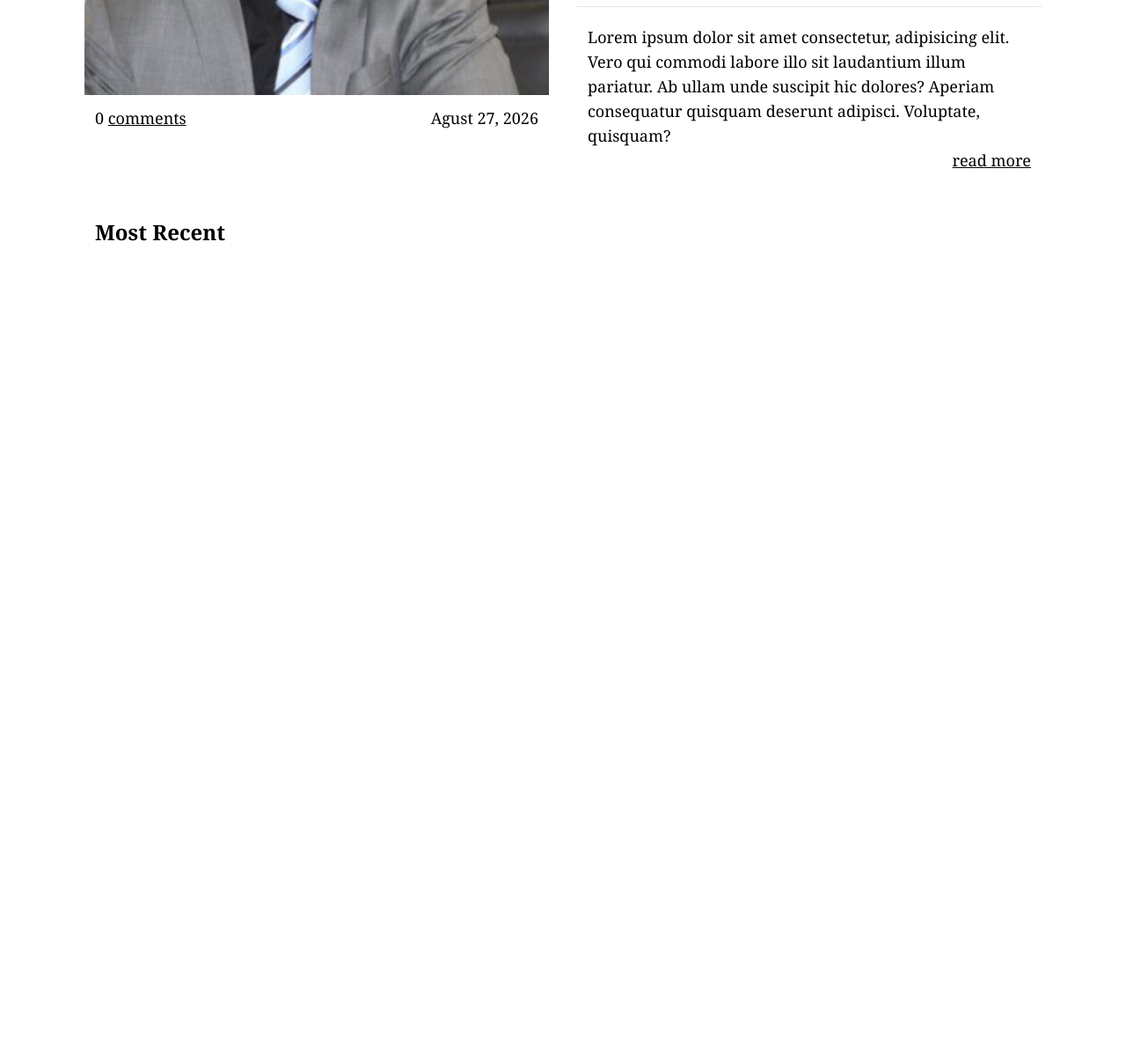
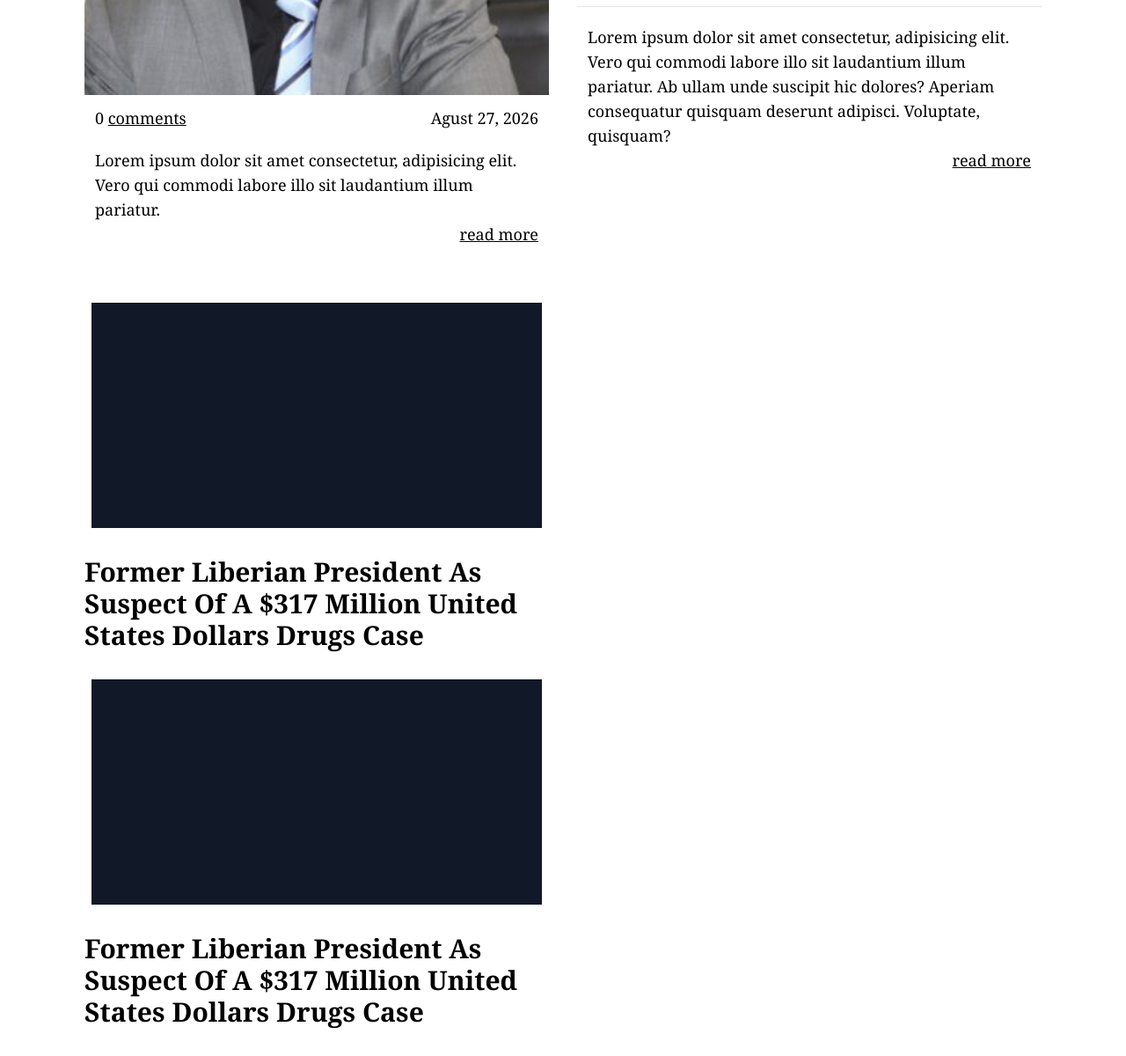
Before and after one commit to Gabriel-3191997/news_website, a website built with Vite: page index.html in a window 1280 px wide. Shown: the part 904-2104 px from the top of the page at 88% size. Before the commit the page ends 1184 px from the top, so only its background shows below. Built offline with nearby package versions, Linux system fonts and the light colour scheme.

Commit message:
deployment

```diff
--- a/index.html
+++ b/index.html
@@ -157,11 +157,9 @@
     <p class="font-serif text-lg mx-3 capitalize">agust 27, 2026</p>
 
   </div>
-  <p class="font-serif py-5 mx-3 text-lg md:hidden lg:hidden xl:hidden visible">
+  <p class="font-serif py-5 mx-3 text-lg">
           Lorem ipsum dolor sit amet consectetur, adipisicing elit. Vero qui
-          commodi labore illo sit laudantium illum pariatur. Ab ullam unde
-          suscipit hic dolores? Aperiam consequatur quisquam deserunt adipisci.
-          Voluptate, quisquam?
+          commodi labore illo sit laudantium illum pariatur.<a href="#" class="underline md:text-right lg:text-right flex flex-col justify-end">read more</a>
         </p>
 </div>
        </div>
@@ -201,8 +199,24 @@
       </div>
 
       <div class="w-full flex flex-col">
-        <h1 class="text-left font-semibold text-2xl mx-3 font-serif capitalize">
-         most recent
+       <div class="md:w-80 lg:w-80 w-auto mx-2 bg-gray-900 h-64">
+
+       </div>
+       <h1
+          class="text-left font-semibold text-3xl py-8 mx-0 font-serif capitalize"
+        >
+          former liberian president as suspect of a $317 million united states
+          dollars drugs case
+        </h1>
+
+        <div class="md:w-80 lg:w-80 w-auto mx-2 bg-gray-900 h-64">
+
+       </div>
+       <h1
+          class="text-left font-semibold text-3xl py-8 mx-0 font-serif capitalize"
+        >
+          former liberian president as suspect of a $317 million united states
+          dollars drugs case
         </h1>
       </div>
 
```
